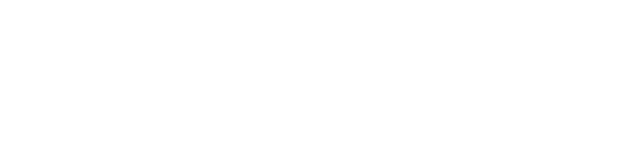
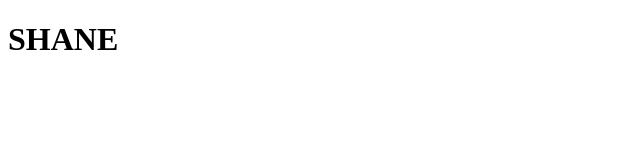
Before and after one commit to Fredrick-kyalo/https-github.com-hobospider-shane, a plain HTML site: page index.html in a window 1280 px wide. Shown: the whole page, without its empty margins (0-640 px from the left). Drawn offline with Linux system fonts and the light colour scheme.

Commit message:
add index.html

```diff
--- a/index.html
+++ b/index.html
@@ -1 +1,7 @@
 <!DOCTYPE html>
+<head>
+    <title>SHANE</title>
+    <h1>SHANE</h1>
+    <body>
+    </body>
+</head>
```
